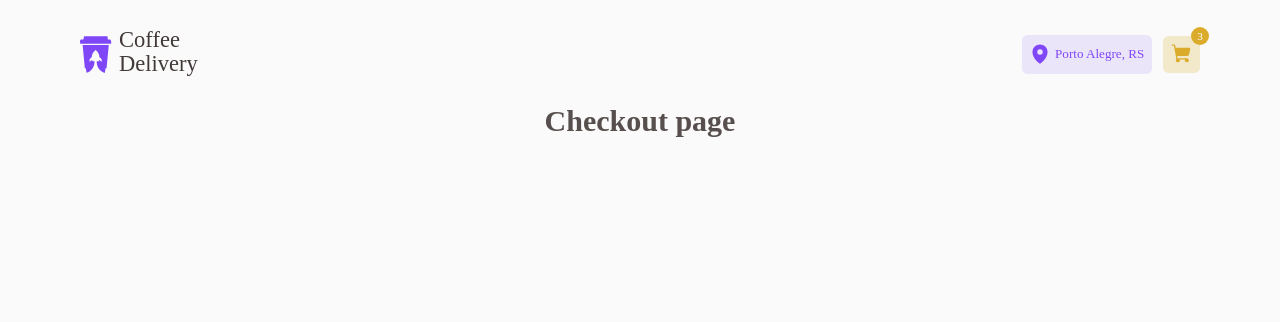
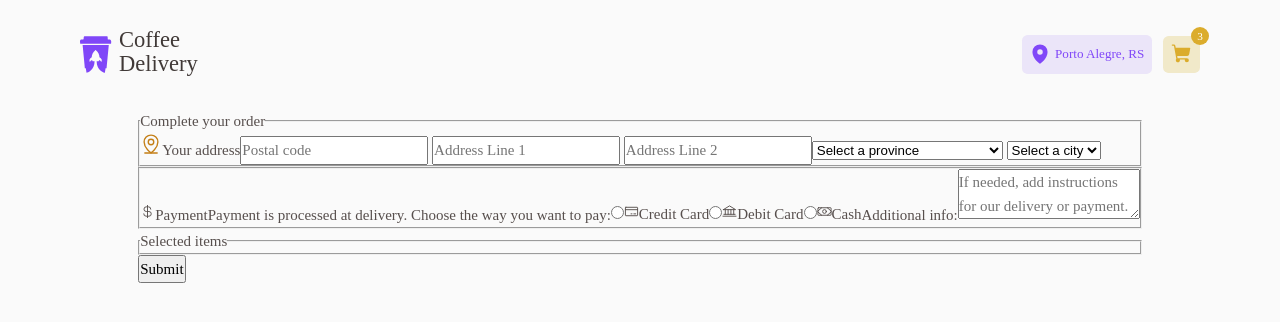
Before and after one commit to dwtoledo/Ignite-Coffee-Shop, a React (Vite) app in the folder challenge-02-ignite/: page /checkout in a window 1280 px wide. Shown: the top 322 px of the page. Built offline with nearby package versions, Linux system fonts and the light colour scheme; a web font is replaced by a local one.

Commit message:
Add Initial Form Structure without the products

```diff
--- a/challenge-02-ignite/src/pages/Checkout.tsx
+++ b/challenge-02-ignite/src/pages/Checkout.tsx
@@ -1,3 +1,163 @@
+import {
+  MapPinLine,
+  CurrencyDollar,
+  CreditCard,
+  Bank,
+  Money,
+} from 'phosphor-react'
+import { defaultTheme } from '../styles/themes/default'
+import { provinces } from '../lib/provinces'
+import { useForm } from 'react-hook-form'
+import { z } from 'zod'
+import { zodResolver } from '@hookform/resolvers/zod'
+import { ChangeEvent, useState } from 'react'
+import { getCitiesByProvinceAbbr } from '../lib/cities'
+
+const newOrderFormSchema = z.object({
+  address: z.object({
+    postalCode: z
+      .string()
+      .nonempty('Required.')
+      .length(6, 'Enter a six-character postal code without space, e.g. K1A0T6')
+      .regex(
+        /([ABCEGHJKLMNPRSTVXY]\d)([ABCEGHJKLMNPRSTVWXYZ]\d){2}/i,
+        'Invalid postal code.',
+      )
+      .toUpperCase(),
+    line1: z.string().nonempty('Required.'),
+    line2: z.string(),
+    province: z.string().nonempty('Required.'),
+    city: z.string().nonempty('Required.'),
+  }),
+  payment: z.object({
+    type: z.coerce.number(),
+    additionalInfo: z.string().trim(),
+  }),
+})
+
+type newOrderFormData = z.infer<typeof newOrderFormSchema>
+
 export function Checkout() {
-  return <h1>Checkout page</h1>
+  const {
+    register,
+    handleSubmit,
+    formState: { errors },
+  } = useForm<newOrderFormData>({
+    resolver: zodResolver(newOrderFormSchema),
+  })
+  const [cities, setCities] = useState<Array<string>>([])
+
+  function placeOrder(data: any) {
+    console.log(data)
+  }
+
+  function handleProvinceSelection(event: ChangeEvent<HTMLSelectElement>) {
+    setCities(getCitiesByProvinceAbbr(event.target.value))
+  }
+
+  return (
+    <form onSubmit={handleSubmit(placeOrder)}>
+      <fieldset>
+        <legend>Complete your order</legend>
+        <MapPinLine size={22} color={defaultTheme.yellowDark} />
+        <span>Your address</span>
+        <input
+          type="text"
+          placeholder="Postal code"
+          {...register('address.postalCode')}
+        />
+        {errors.address?.postalCode && (
+          <span>{errors.address.postalCode.message}</span>
+        )}{' '}
+        <input
+          type="text"
+          placeholder="Address Line 1"
+          {...register('address.line1')}
+        />
+        {errors.address?.line1 && <span>{errors.address.line1.message}</span>}{' '}
+        <input
+          type="text"
+          placeholder="Address Line 2"
+          {...register('address.line2')}
+        />
+        <select
+          placeholder="Province"
+          {...register('address.province')}
+          onChange={handleProvinceSelection}
+        >
+          <option value={''}>Select a province</option>
+          {provinces.map((province) => {
+            return (
+              <option key={province.abbreviation} value={province.abbreviation}>
+                {province.name}
+              </option>
+            )
+          })}
+        </select>
+        {errors.address?.province && (
+          <span>{errors.address.province.message}</span>
+        )}{' '}
+        <select
+          placeholder="City"
+          {...register('address.city')}
+          disabled={!cities}
+        >
+          <option value={''}>Select a city</option>
+          {cities.map((city) => {
+            return (
+              <option key={city} value={city}>
+                {city}
+              </option>
+            )
+          })}
+        </select>
+        {errors.address?.city && <span>{errors.address.city.message}</span>}{' '}
+      </fieldset>
+      <fieldset>
+        <CurrencyDollar />
+        <span>Payment</span>
+        <span>
+          Payment is processed at delivery. Choose the way you want to pay:
+        </span>
+        <input
+          id="credit-card"
+          type="radio"
+          value="0"
+          {...register('payment.type')}
+        />
+        <label htmlFor="credit-card">
+          <CreditCard />
+          Credit Card
+        </label>
+        <input
+          id="debit-card"
+          type="radio"
+          value="1"
+          {...register('payment.type')}
+        />
+        <label htmlFor="debit-card">
+          <Bank />
+          Debit Card
+        </label>
+
+        <input id="cash" type="radio" value="2" {...register('payment.type')} />
+        <label htmlFor="cash">
+          <Money />
+          Cash
+        </label>
+
+        <label htmlFor="additional-info">Additional info:</label>
+
+        <textarea
+          id="additional-info"
+          {...register('payment.additionalInfo')}
+          placeholder="If needed, add instructions for our delivery or payment."
+        />
+      </fieldset>
+      <fieldset>
+        <legend>Selected items</legend>
+      </fieldset>
+      <button type="submit">Submit</button>
+    </form>
+  )
 }
```
